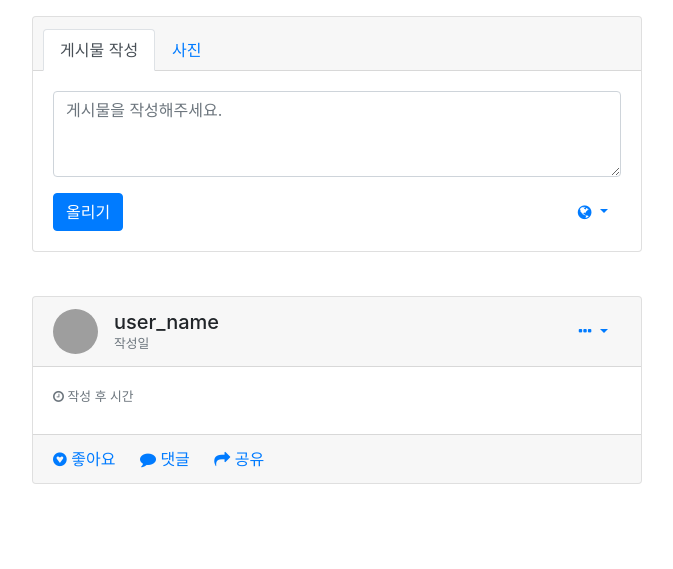
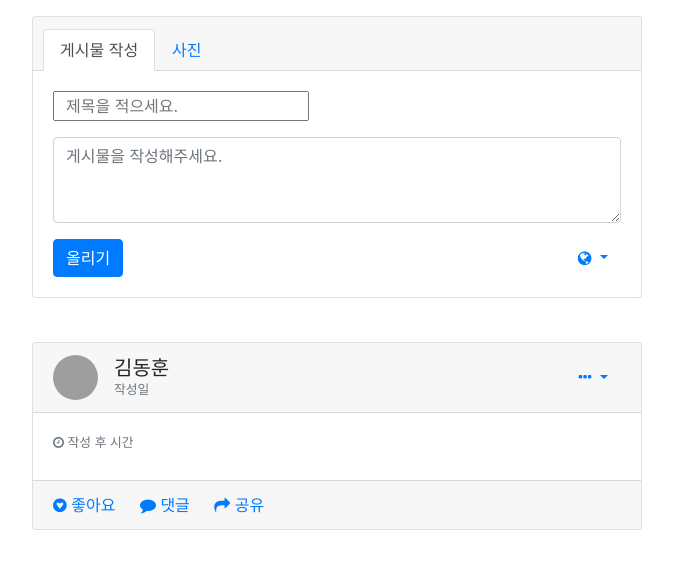
Before and after one commit to rlaehdgns03/PHP-MYSQL..SNS, a PHP site: page /main_feed.php in a window 1280 px wide. Shown: the part 56-625 px from the top of the page, without its empty margins (303-976 px from the left). Run offline with PHP 8.4, Linux system fonts and the light colour scheme; data that the repository does not hold is empty; grey boxes are pictures that could not be loaded.

Commit message:
hahahaha

```diff
--- a/create.php
+++ b/create.php
@@ -1,4 +1,4 @@
 <?php
-  file_put_contents('data/'.$_POST['description']);
+  file_put_contents("data/".$_POST["title"], $_POST["description"]);
   header('Location: /main_feed.php');
 ?>
--- a/main_feed.php
+++ b/main_feed.php
@@ -51,7 +51,6 @@
   <!-- Page Section -->
   <div class="container-fluid gedf-wrapper">
     <div class="row">
-
         <div class="col-md-3"></div>
         <!-- Post Section -->
         <div class="col-md-6 gedf-main">
@@ -75,6 +74,9 @@
                 <div class="card-body">
                   <div class="tab-content" id="myTabContent">
                     <div class="tab-pane fade show active" id="posts" role="tabpanel" aria-labelledby="posts-tab">
+                      <div>
+                        <p><input type="text" name="title" placeholder="  제목을 적으세요."></p>
+                      </div>
                       <div class="form-group">
                         <label class="sr-only" for="message">post</label>
                         <textarea class="form-control" id="message" rows="3" name="description" placeholder="게시물을 작성해주세요."></textarea>
@@ -92,7 +94,7 @@
                 </div>
                     <div class="btn-toolbar justify-content-between">
                         <div class="btn-group">
-                            <button type="submit" class="btn btn-primary">올리기</button>
+                            <input type="submit" class="btn btn-primary" value="올리기">
                         </div>
                 </form>
                         <div class="btn-group">
@@ -119,7 +121,7 @@
                     <img class="rounded-circle" width="45" height="45" src="https://www.gotit.co.kr/wp-content/uploads/2019/03/origin_%EC%88%98%EC%A7%80%EB%AA%85%EB%B6%88%ED%97%88%EC%A0%84%EC%B2%AD%EC%88%9C%EC%97%AC%EC%8B%A0.jpg" alt="user-image">
                   </div>
                   <div class="ml-2">
-                    <div class="h5 m-0">user_name</div>
+                    <div class="h5 m-0">김동훈</div>
                     <div class="h7 text-muted">작성일</div>
                   </div>
                 </div>
@@ -141,9 +143,7 @@
             <div class="card-body">
               <div class="text-muted h7 mb-2"> <i class="fa fa-clock-o"></i>  작성 후 시간</div>
                 <p class="card-text">
-                    <?php
-                      echo $_POST['description'];
-                    ?>
+
                 </p>
               </div>
               <div class="card-footer">
```
Also changed, not shown: 1 other file. Lines whose indentation alone changed are shown as unchanged.
